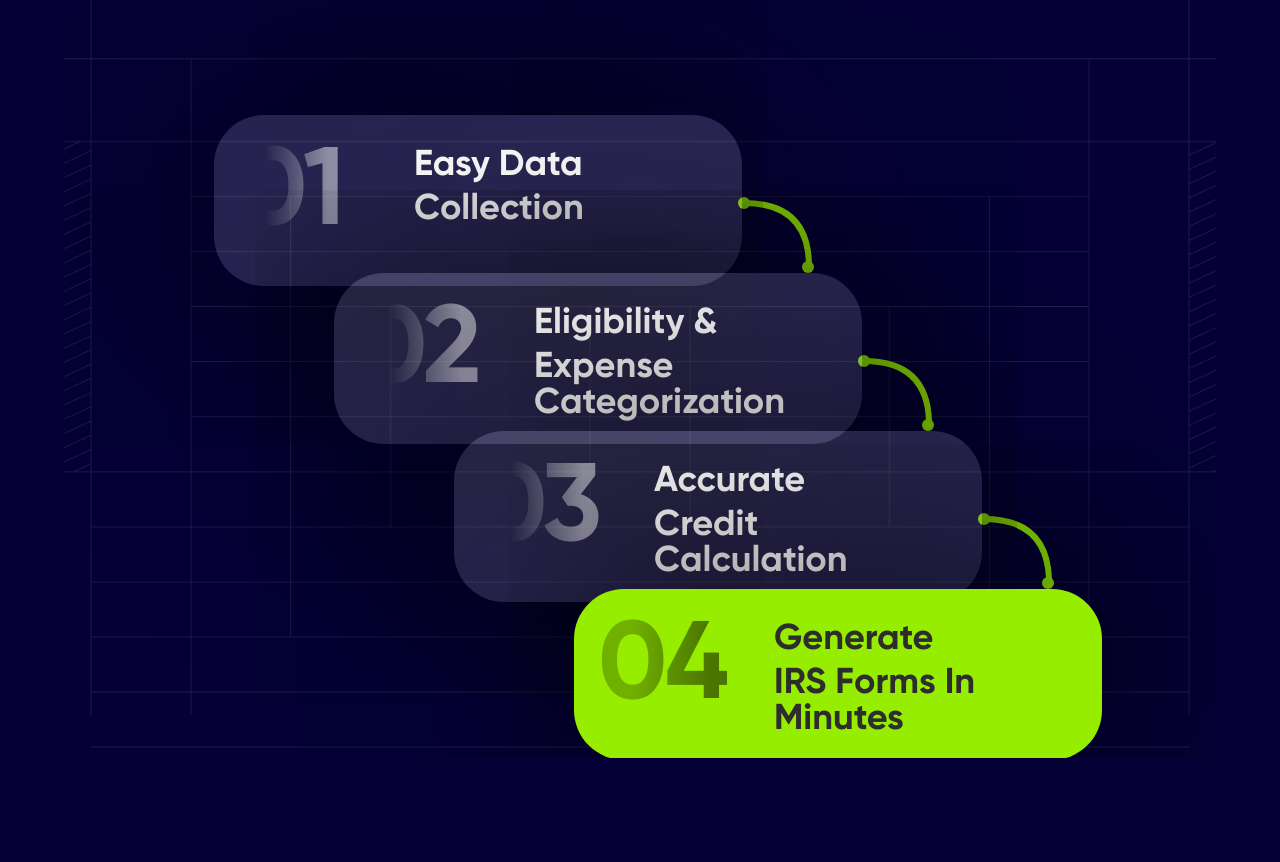
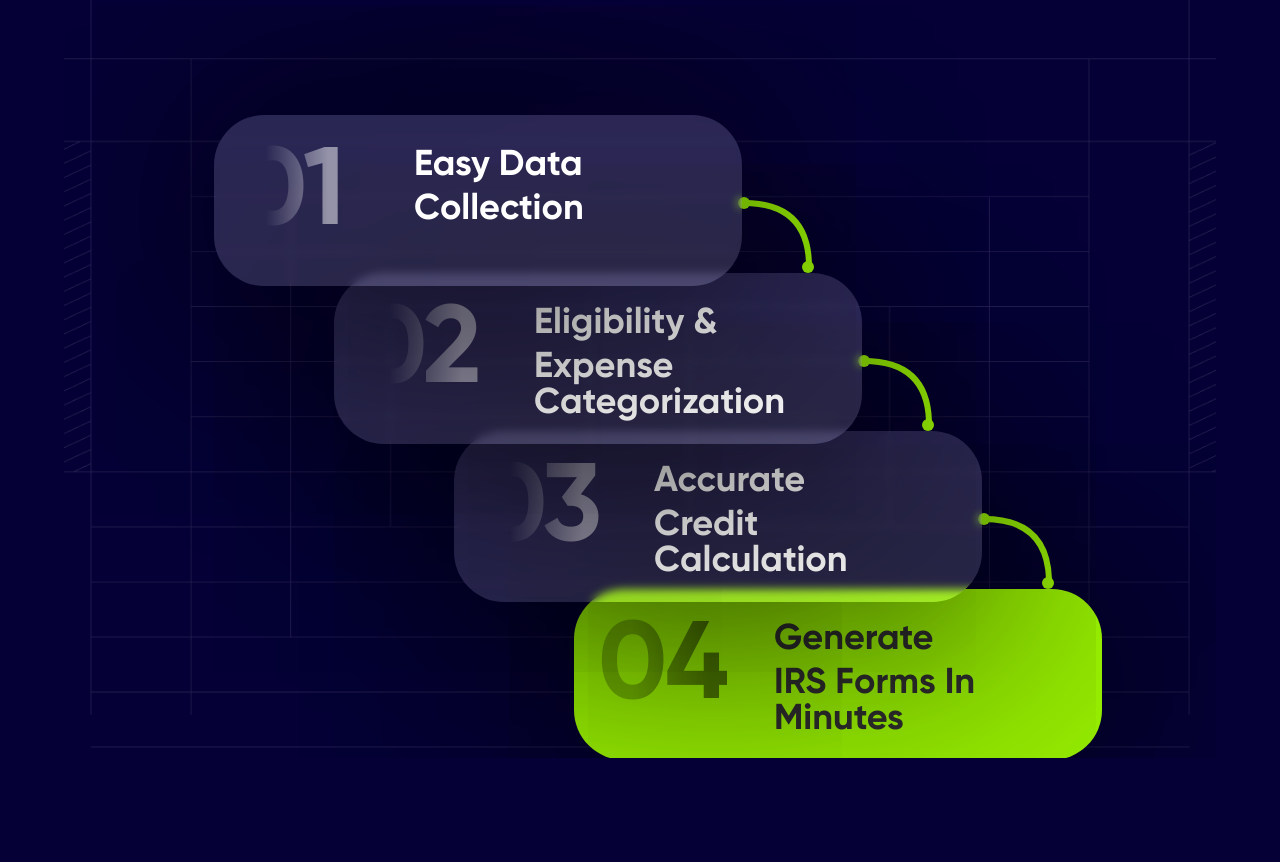
Before and after one commit to gulsabadc/research-credit-frontend, a Next.js app: page / in a window 1280 px wide. Shown: the part 3113-3975 px from the top of the page. Built offline with nearby package versions, Linux system fonts and the light colour scheme.

Commit message:
Card Z-Index and Transparent Added

```diff
--- a/src/components/Process.tsx
+++ b/src/components/Process.tsx
@@ -77,9 +77,15 @@
           {steps.map((step, index) => {
             const cardX = index * 120;
             const cardY = index * 158;
+            // Reverse z-index so the first card (index 0) is on top
+            const zIndex = steps.length - index;
 
             return (
-              <div key={index} className="absolute">
+              <div
+                key={index}
+                className="absolute"
+                style={{ zIndex }}
+              >
                 {/* Connector (except last) */}
                 {index < steps.length - 1 && (
                   <div
@@ -87,6 +93,7 @@
                     style={{
                       left: `${cardX + 520}px`,
                       top: `${cardY + 60}px`,
+                      zIndex: zIndex - 1, // Connectors behind the cards
                     }}
                   >
                     <svg
@@ -94,9 +101,7 @@
                       height="120"
                       viewBox="0 0 140 120"
                       className="text-[#96ED00] mt-[8px]"
-
                     >
-                      {/* Curve */}
                       <path
                         d="M10 20 Q73 20 75 80"
                         stroke="currentColor"
@@ -104,13 +109,7 @@
                         fill="none"
                         strokeLinecap="round"
                       />
-
-
-
-                      {/* Single circle at start */}
                       <circle cx="10" cy="20" r="6" fill="currentColor" />
-
-                      {/* Single circle at end */}
                       <circle cx="74" cy="84" r="6" fill="currentColor" />
                     </svg>
                   </div>
@@ -122,11 +121,12 @@
                     "relative z-10 w-132 h-[171px] rounded-[50px] p-8 gap-[50px] transition-all duration-300 hover:scale-105 shadow-[0px_11px_250px_0px_#000000]",
                     step.isHighlighted
                       ? "bg-[#96ED00] text-gray-900"
-                      : "bg-[#FFFFFF24] text-white"
+                      : "bg-[#FFFFFF24] text-white backdrop-blur-xs"
                   )}
                   style={{
                     left: `${cardX}px`,
                     top: `${cardY}px`,
+                    backgroundColor: step.isHighlighted ? "#96ED00" : "rgba(255, 255, 255, 0.15)",
                   }}
                 >
                   <div className="relative">
```
